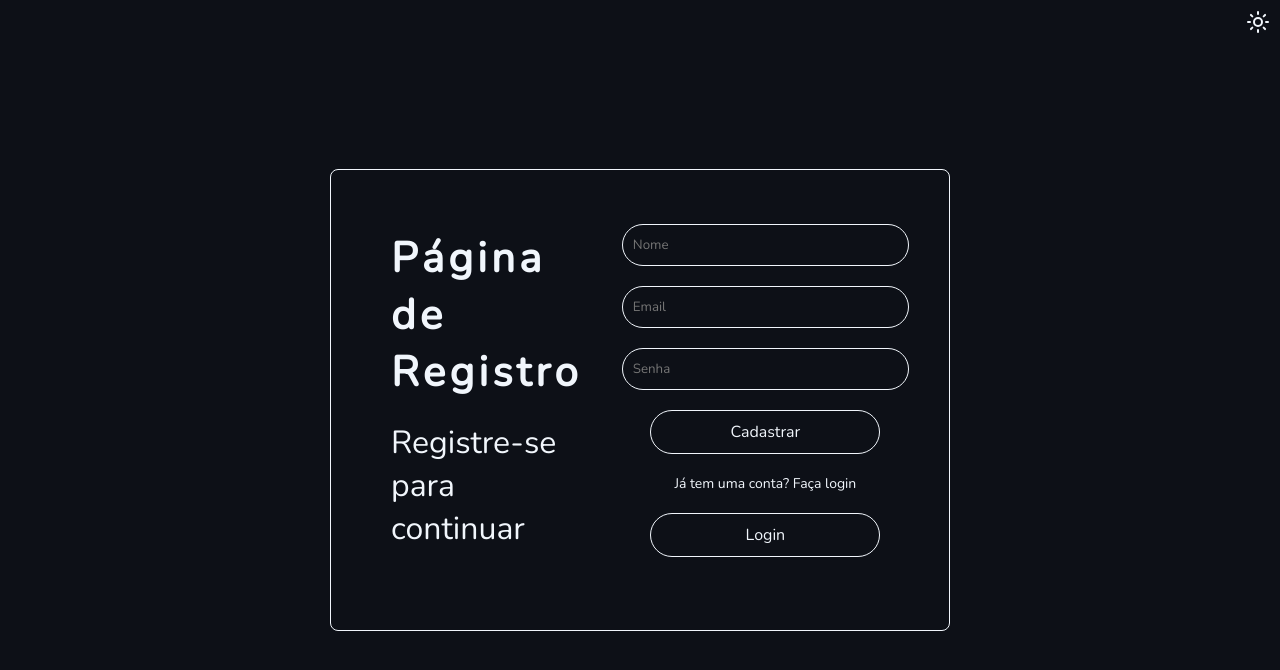
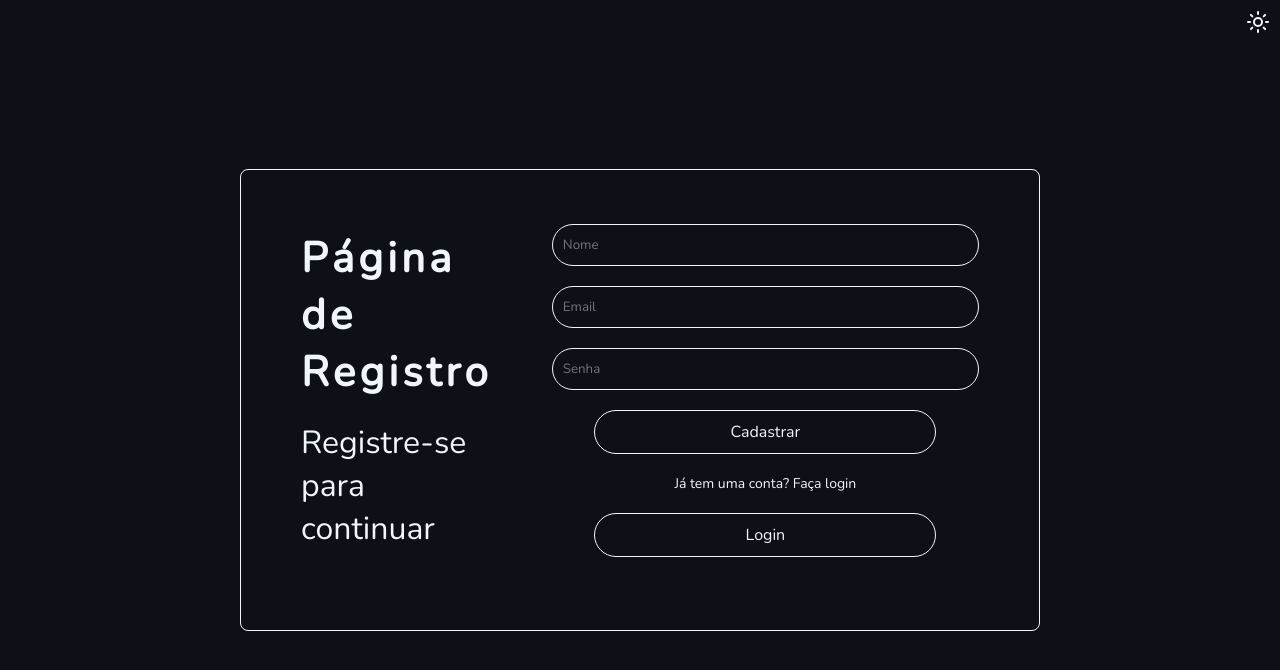
Before and after one commit to hugopereira-cs/tela-de-login-react-ts, a React (Vite) app: page /register in a window 1280 px wide. Shown: the top 670 px of the page. Built offline with nearby package versions, Linux system fonts and the light colour scheme.

Commit message:
styles: fix Register padding

```diff
--- a/src/pages/Register/index.tsx
+++ b/src/pages/Register/index.tsx
@@ -10,8 +10,11 @@ import {
   Subtitle,
   Title
 } from './styles';
+import { useNavigate } from 'react-router-dom';
 
 export const Register = () => {
+  const navigate = useNavigate();
+
   return (
     <Container>
       <RegisterContainer>
@@ -35,7 +38,7 @@ export const Register = () => {
           <Button>Cadastrar</Button>
           <BackToLogin>Já tem uma conta? Faça login</BackToLogin>
           <Spacing />
-          <Button>Login</Button>
+          <Button onClick={() => navigate('/login')}>Login</Button>
           <Spacing />
         </Column>
       </RegisterContainer>
--- a/src/pages/Register/styles.ts
+++ b/src/pages/Register/styles.ts
@@ -10,7 +10,7 @@ export const Container = styled.div`
 
 export const RegisterContainer = styled.div`
   width: 100%;
-  max-width: 620px;
+  max-width: 800px;
   background-color: transparent;
   border-radius: 8px;
   border: 1px solid ${({ theme }) => theme.primary};
@@ -19,7 +19,7 @@ export const RegisterContainer = styled.div`
   flex: 1;
   display: flex;
   flex-direction: column;
-  align-items: Center;
+  align-items: center;
   justify-content: center;
 
   @media (min-width: 768px) {
@@ -83,9 +83,13 @@ export const Column = styled.div`
   width: 100%;
   display: flex;
   flex-direction: column;
-  padding-right: 20px;
+  margin: 20px;
   align-items: center;
   justify-content: center;
+
+  @media (min-width: 768px) {
+    padding-right: 20px;
+  }
 `;
 
 export const Spacing = styled.div`
```
